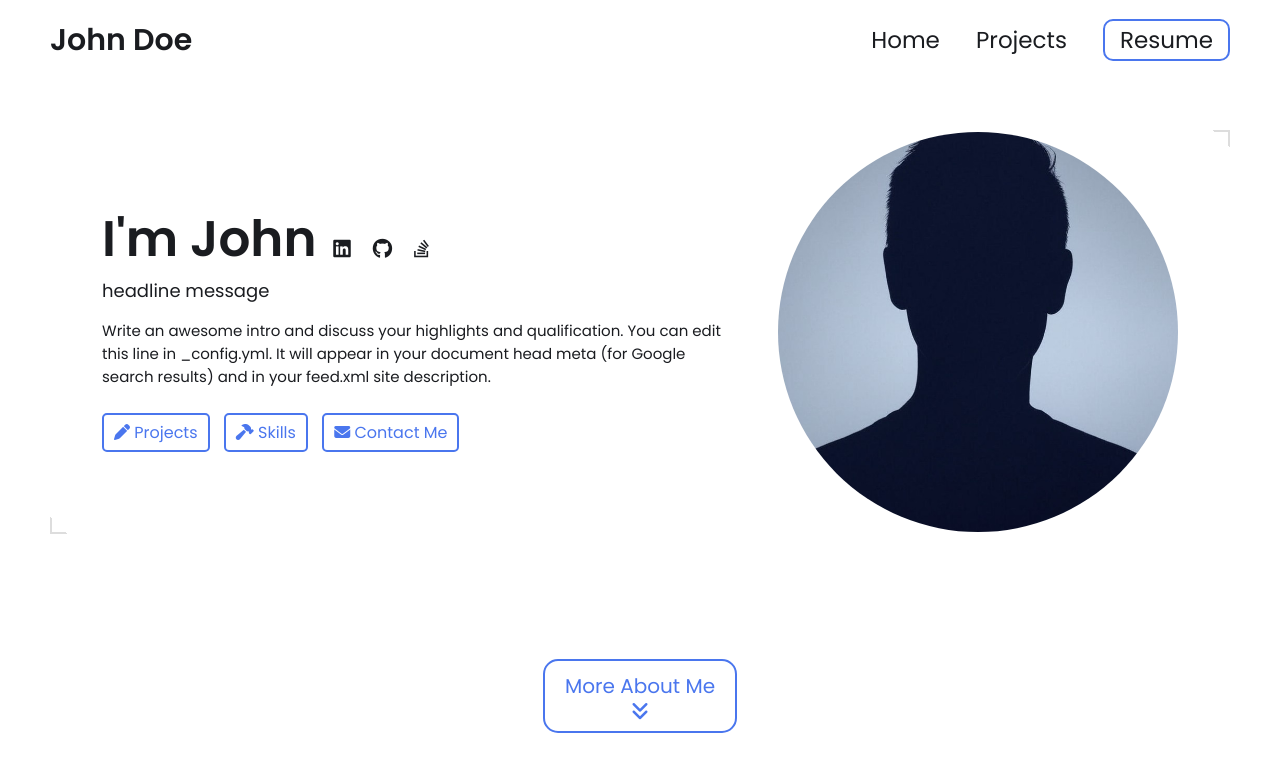
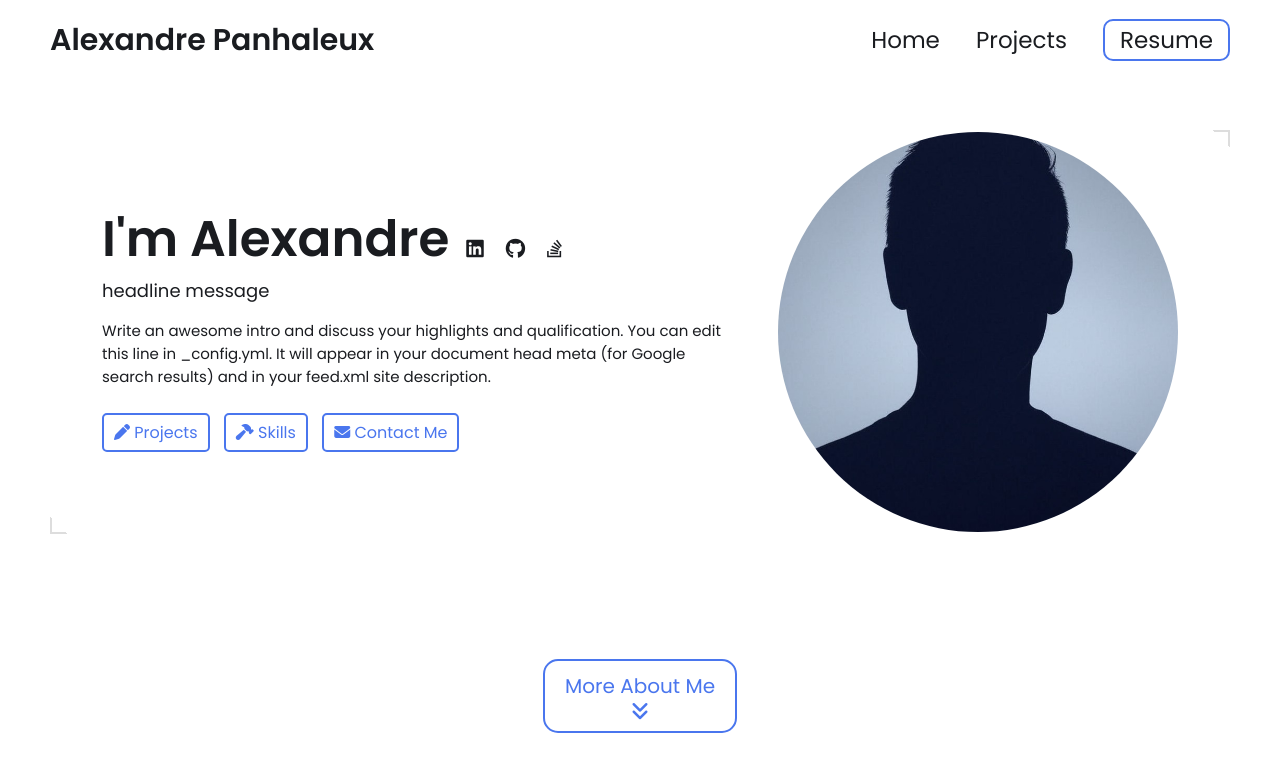
Before and after one commit to alexandrephl/alexandrephl.github.io, a Jekyll site: the page built from index.html, in a window 1280 px wide and 900 px high. Shown: the top 772 px of the window. Built offline with Jekyll 4.4.1, drawn with Linux system fonts in a browser that asks for light colours.

Commit message:
Update _config.yml

```diff
--- a/_config.yml
+++ b/_config.yml
@@ -7,12 +7,12 @@
 
 # Main Page Setup
 
-title: John Doe's Portfolio # This is what shows up in the tab of the browser
+title: Alexandre Panhaleux's Portfolio # This is what shows up in the tab of the browser
 
 
 
 # Hero Section
-name: John Doe
+name: Alexandre Panhaleux
 headline: headline message
 description: >- # dont remove this line. this will ignore all new lines until the next section
   Write an awesome intro and discuss your highlights and qualification. You can edit this
```
